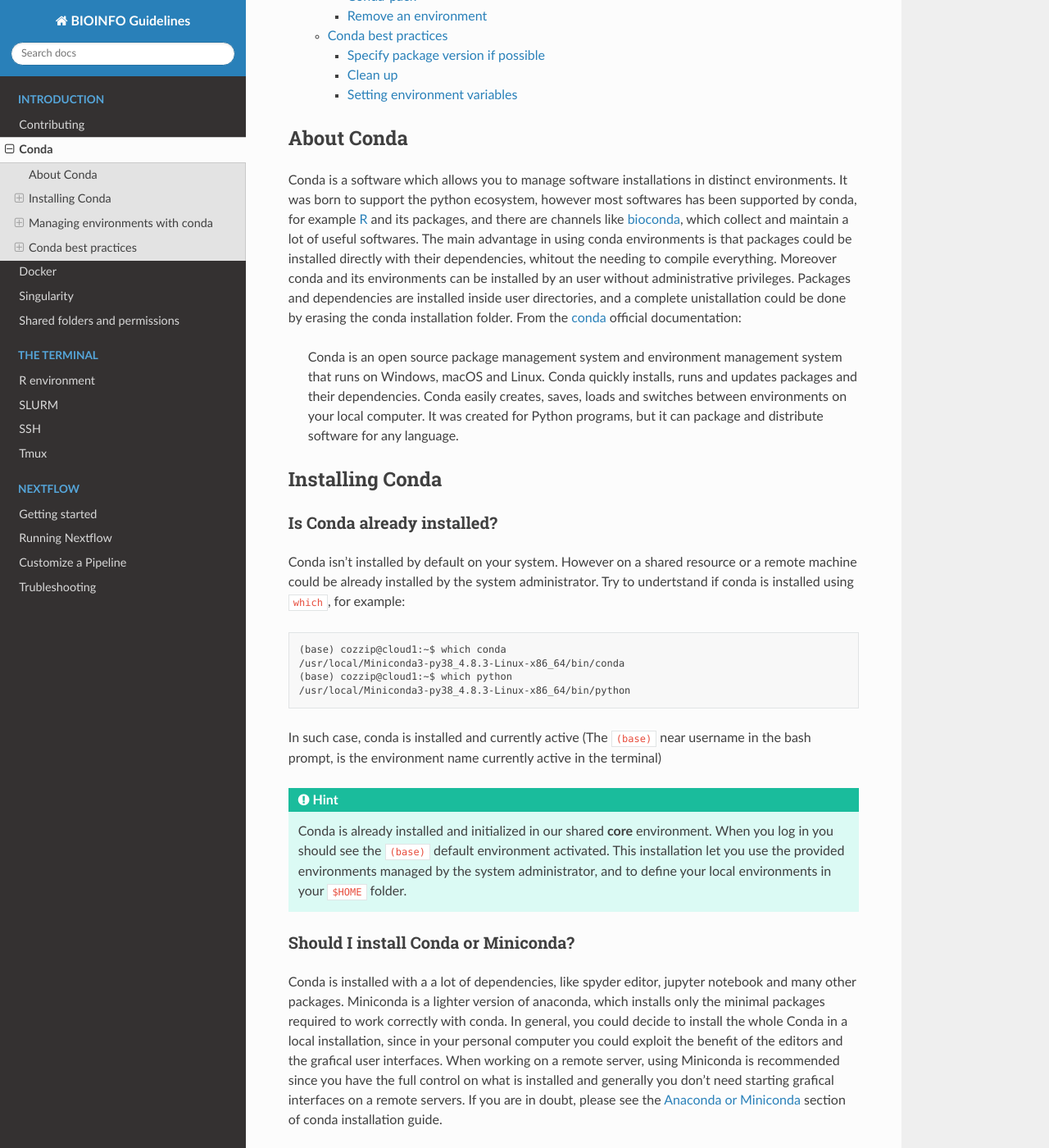
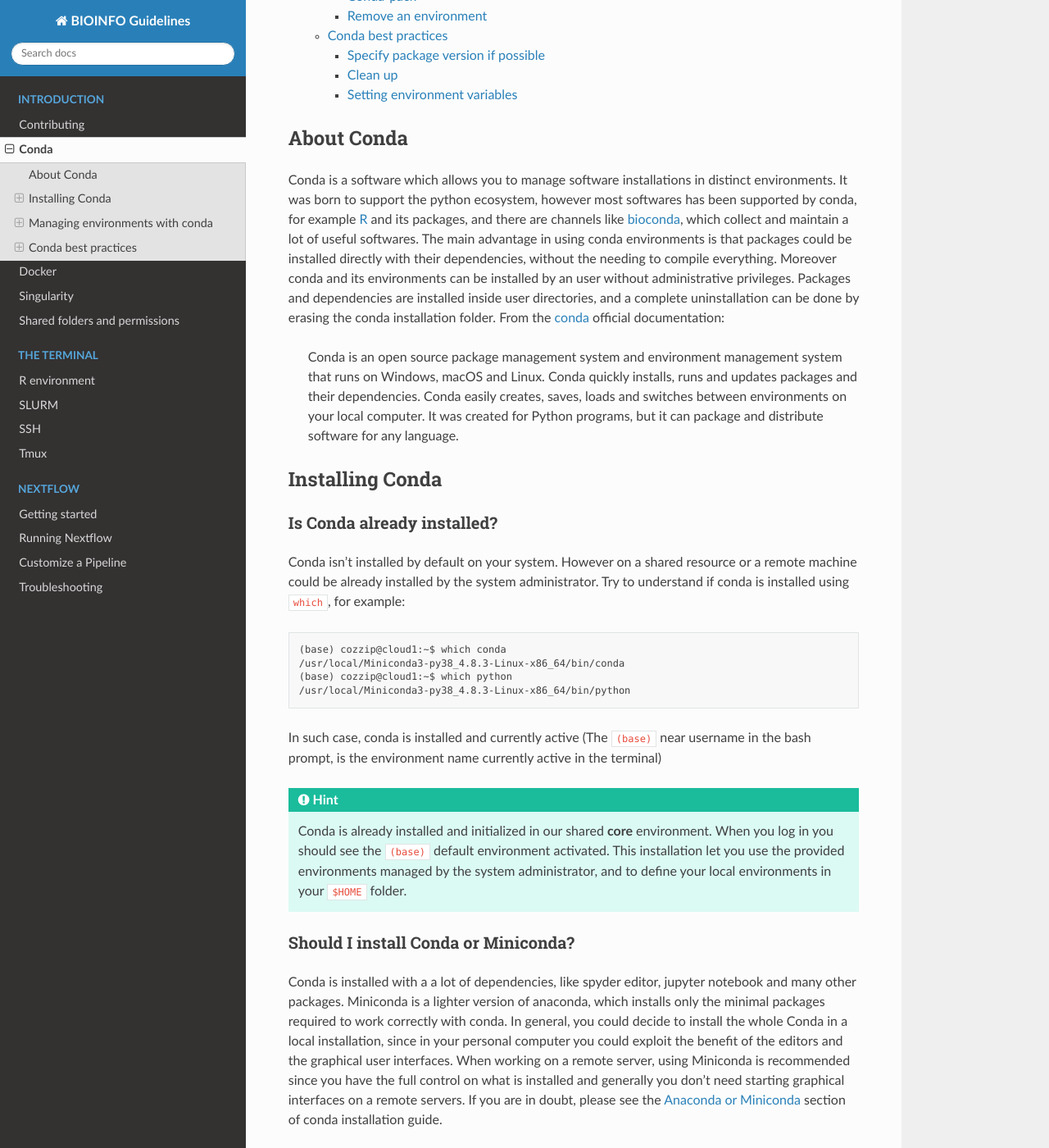
Before and after one commit to cnr-ibba/BIOINFO-guidelines, a Sphinx documentation site: the page built from docs/general/conda.rst, in a window 1280 px wide and 1400 px high, scrolled down 500 px. Shown: the whole window at 82% size. Built offline with Sphinx 7.4.7 and the Read the Docs theme 3.1.0, drawn with Linux system fonts in a browser that asks for light colours; some of the changed text lies outside the part shown.

Commit message:
:pencil2: fix typos

```diff
--- a/docs/general/conda.rst
+++ b/docs/general/conda.rst
@@ -12,10 +12,10 @@ environments. It was born to support the python ecosystem, however most software
 has been supported by conda, for example `R`_ and its packages, and there are
 channels like `bioconda`_, which collect and maintain a lot of useful softwares.
 The main advantage in using conda environments is that packages could be installed
-directly with their dependencies, whitout the needing to compile everything. Moreover
+directly with their dependencies, without the needing to compile everything. Moreover
 conda and its environments can be installed by an user without administrative privileges.
 Packages and dependencies are installed inside user directories, and a complete
-unistallation could be done by erasing the conda installation folder.
+uninstallation can be done by erasing the conda installation folder.
 From the `conda`_ official documentation:
 
 .. _R: https://docs.anaconda.com/anaconda/user-guide/tasks/using-r-language/
@@ -38,7 +38,7 @@ Is Conda already installed?
 
 Conda isn't installed by default on your system. However on a shared resource or
 a remote machine could be already installed by the system administrator. Try to
-undertstand if conda is installed using ``which``, for example::
+understand if conda is installed using ``which``, for example::
 
   (base) cozzip@cloud1:~$ which conda
   /usr/local/Miniconda3-py38_4.8.3-Linux-x86_64/bin/conda
@@ -62,9 +62,9 @@ Conda is installed with a a lot of dependencies, like spyder editor, jupyter not
 and many other packages. Miniconda is a lighter version of anaconda, which installs
 only the minimal packages required to work correctly with conda. In general, you could
 decide to install the whole Conda in a local installation, since in your personal computer
-you could exploit the benefit of the editors and the grafical user interfaces.
+you could exploit the benefit of the editors and the graphical user interfaces.
 When working on a remote server, using Miniconda is recommended since you have the
-full control on what is installed and generally you don't need starting grafical
+full control on what is installed and generally you don't need starting graphical
 interfaces on a remote servers. If you are in doubt, please see the
 `Anaconda or Miniconda`_ section of conda installation guide.
 
--- a/docs/general/singularity.rst
+++ b/docs/general/singularity.rst
@@ -213,7 +213,7 @@ Where ``container_name.sif`` is an optional parameters which set the output file
 Using mulled-search
 ^^^^^^^^^^^^^^^^^^^
 
-mulled-search is p part of the [galaxy-tool-util](https://pypi.org/project/galaxy-tool-util/)
+mulled-search is part of the `galaxy-tool-util <https://pypi.org/project/galaxy-tool-util/>`_
 that allows you to search for bioinformatics software containers in the Bioconda
 and Biocontainers repositories. To search for a container using mulled-search,
 you should specify the destination (e.g., quay) and the software you are looking for,
@@ -226,7 +226,7 @@ for example:
 When searching for more than one software in the same time, mulled-search will
 returns also mulled containers, which are containers that have multiple software
 installed in the same container. Since is not trivial to understand software
-versions in mulled containers, there's another tool in the galaxy-tool-util
+versions in mulled containers, there's another tool in the ``galaxy-tool-util``
 to determine the container *hash* of the desired software:
 
 .. code-block:: bash
--- a/docs/index.rst
+++ b/docs/index.rst
@@ -41,7 +41,7 @@ section of our documentation.
     nextflow/getting-started
     nextflow/running
     nextflow/customize
-    nextflow/trubleshooting
+    nextflow/troubleshooting
 
 Indices and tables
 ==================
--- a/docs/nextflow/trubleshooting.rst
+++ b/docs/nextflow/troubleshooting.rst
@@ -1,6 +1,6 @@
 
-Trubleshooting
-==============
+Troubleshooting
+===============
 
 .. contents:: Table of Contents
 
```
Also changed, not shown: other parts of docs/general/conda.rst (+4 -4 lines), other parts of docs/nextflow/troubleshooting.rst (+1 -1 lines).
